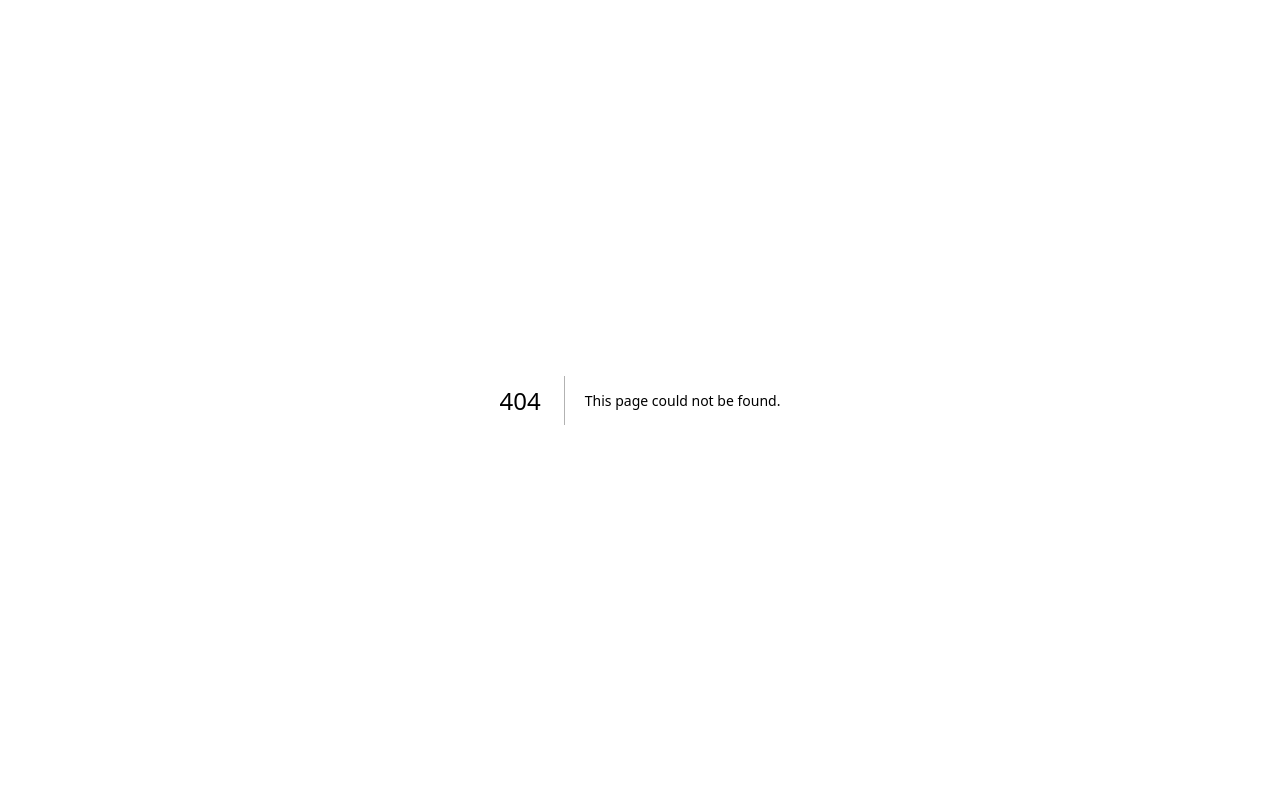
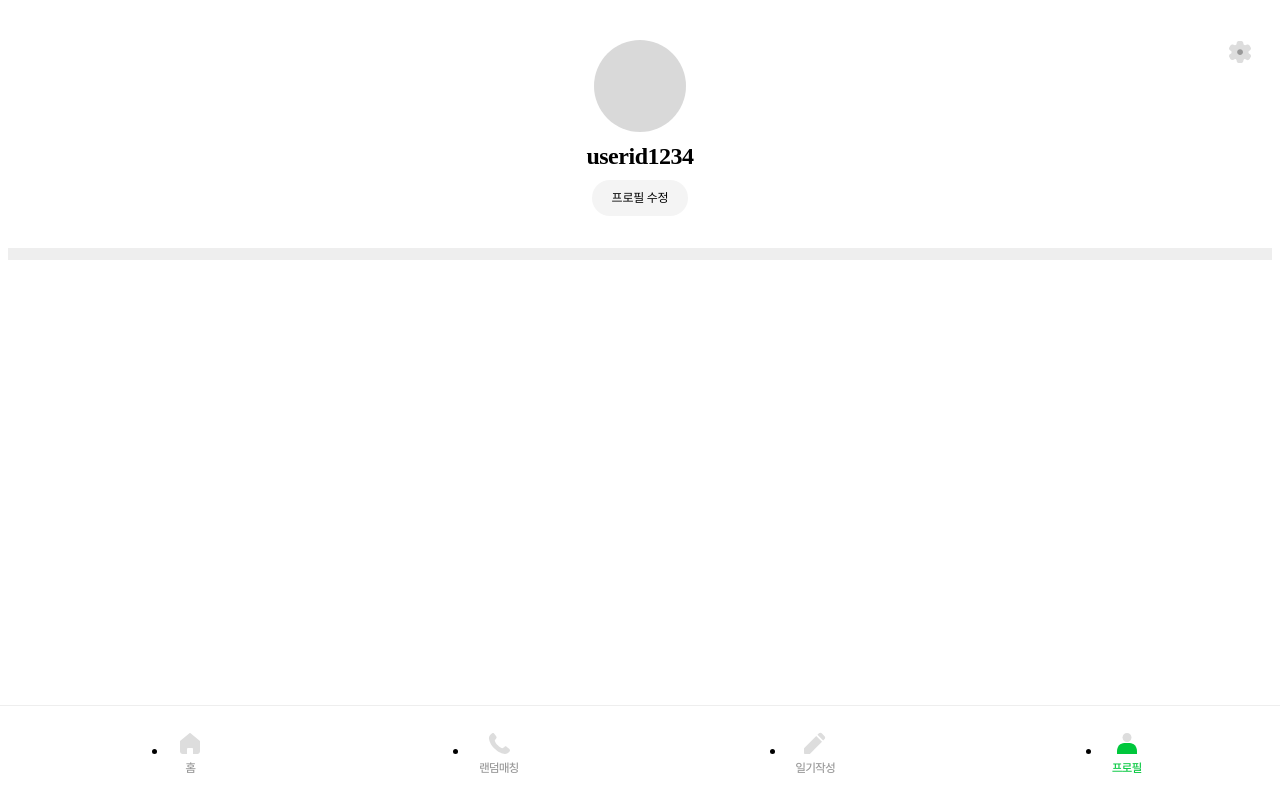
Before and after one commit to a-daily-diary/ADD.FE, a Next.js app: page /profile in a window 1280 px wide. Before the commit this address had no page. Built offline with nearby package versions, Linux system fonts and the light colour scheme; what emotion-reset would draw is missing.

Commit message:
💄 #57 - 프로필 > 사용자 정보 영역 UI 구현

```diff
--- /dev/null
+++ b/src/pages/profile/index.tsx
@@ -0,0 +1,74 @@
+import styled from '@emotion/styled';
+import Link from 'next/link';
+import type { NextPageWithLayout } from 'pages/_app';
+import type { ReactElement } from 'react';
+import SeetingIcon from 'assets/icons/setting.svg';
+import Seo from 'components/common/Seo';
+import Layout from 'components/layouts/Layout';
+
+const Profile: NextPageWithLayout = () => {
+  return (
+    <>
+      <UserInfoContainer>
+        <SettingLink href={'/setting'}>
+          <SeetingIcon />
+        </SettingLink>
+        <UserProfileImage />
+        <UserName>userid1234</UserName>
+        <ProfileEditLink href={'/profile/edit'}>프로필 수정</ProfileEditLink>
+      </UserInfoContainer>
+    </>
+  );
+};
+
+Profile.getLayout = function getLayout(page: ReactElement) {
+  return (
+    <Layout>
+      <Seo title="프로필 | a daily diary" />
+      {page}
+    </Layout>
+  );
+};
+
+export default Profile;
+
+const UserInfoContainer = styled.section`
+  display: flex;
+  flex-direction: column;
+  align-items: center;
+  position: relative;
+  padding: 32px 20px;
+  border-bottom: 12px solid ${({ theme }) => theme.colors.gray_eee};
+  background-color: ${({ theme }) => theme.colors.white};
+`;
+
+const SettingLink = styled(Link)`
+  position: absolute;
+  top: 32px;
+  right: 20px;
+`;
+
+const UserProfileImage = styled.div`
+  width: 92px;
+  height: 92px;
+  border-radius: 50%;
+  background-color: #d9d9d9;
+`;
+
+const UserName = styled.h2`
+  margin: 8px 0 6px;
+  font-weight: 700;
+  font-size: 24px;
+  letter-spacing: -0.02em;
+  line-height: 1.4;
+`;
+
+const ProfileEditLink = styled(Link)`
+  padding: 12px 20px;
+  border-radius: 120px;
+  background: #f4f4f4;
+  font-weight: 500;
+  font-size: 12px;
+  line-height: 1;
+  letter-spacing: -0.02em;
+`;
```
